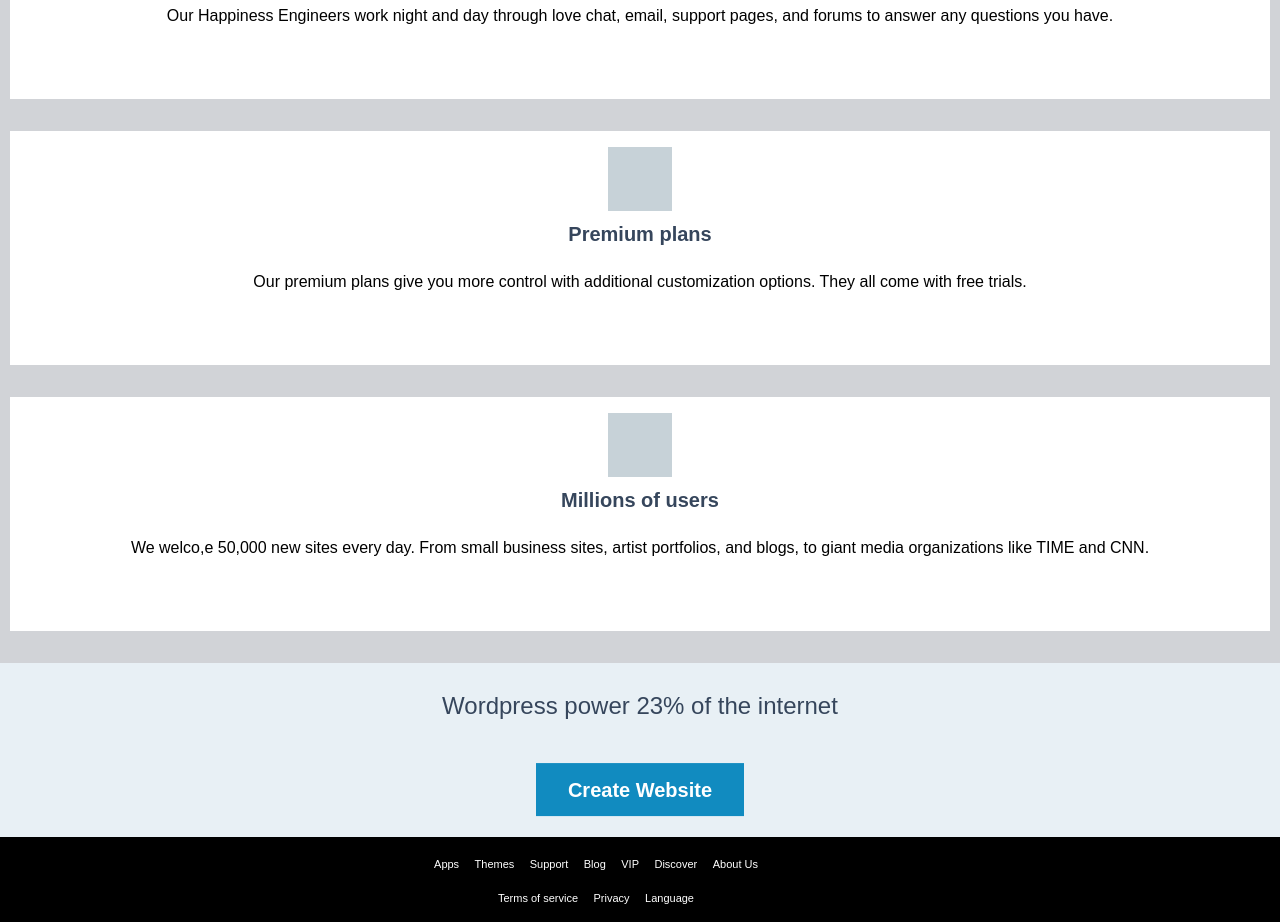
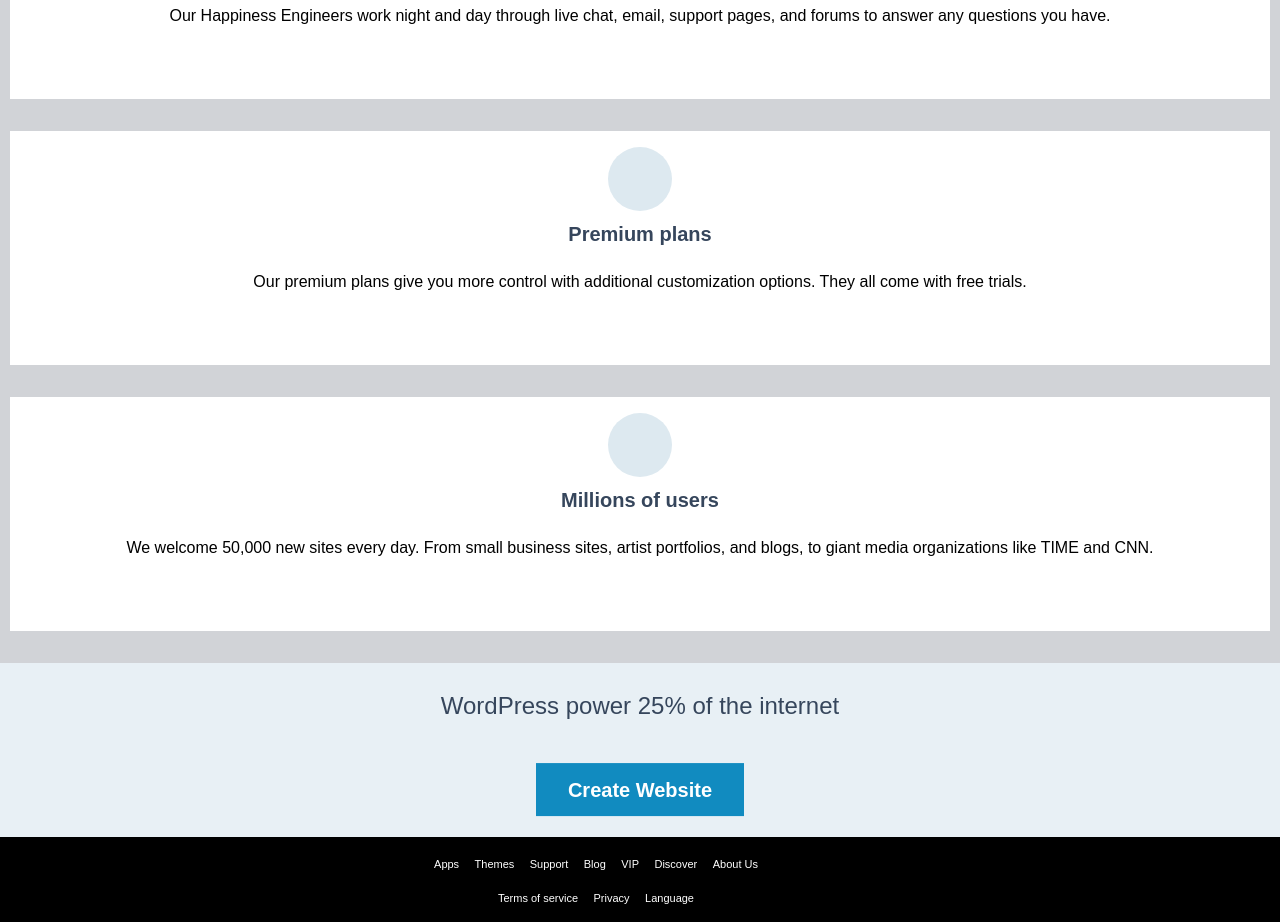
Before and after one commit to brentmartin/mobile-layout-2, a plain HTML site: page index.html in a window 1280 px wide. Shown: the part 2147-3069 px from the top of the page. Drawn offline with Linux system fonts and the light colour scheme.

Commit message:
Rounded content icons. Edited all content for errors

```diff
--- a/index.html
+++ b/index.html
@@ -54,7 +54,7 @@
 			</div>
 		</div>
 
-		<p>WordPress.com is the easiest way to create a free website or blog. It's a powerful hosting platform that grows with you.</p>
+		<p>WordPress.com is the easiest way to create a free website or blog. It’s a powerful hosting platform that grows with you.</p>
 
 		<div class="content">
 			<div class="content-items">
@@ -66,7 +66,7 @@
 				<div class="content-items-selection">
 					<span class="content-items-selection-icon"></span>
 					<h1>Your own domain name</h1>
-					<p>We'll set up and configure your custom domain so that you can start using it in seconds</p>
+					<p>We’ll set up and configure your custom domain so that you can start using it in seconds.</p>
 				</div>
 				<div class="content-items-selection">
 					<span class="content-items-selection-icon"></span>
@@ -76,7 +76,7 @@
 				<div class="content-items-selection">
 					<span class="content-items-selection-icon"></span>
 					<h1>The best support</h1>
-					<p>Our Happiness Engineers work night and day through love chat, email, support pages, and forums to answer any questions you have.</p>
+					<p>Our Happiness Engineers work night and day through live chat, email, support pages, and forums to answer any questions you have.</p>
 				</div>
 				<div class="content-items-selection">
 					<span class="content-items-selection-icon"></span>
@@ -86,12 +86,12 @@
 				<div class="content-items-selection">
 					<span class="content-items-selection-icon"></span>
 					<h1>Millions of users</h1>
-					<p>We welco,e 50,000 new sites every day. From small business sites, artist portfolios, and blogs, to giant media organizations like TIME and CNN.</p>
+					<p>We welcome 50,000 new sites every day. From small business sites, artist portfolios, and blogs, to giant media organizations like TIME and CNN.</p>
 				</div>
 			</div>
 		</div>
 
-		<p>Wordpress power 23% of the internet</p>
+		<p>WordPress power 25% of the internet</p>
 
 		<div class="footer">
 			<div class="footer-button">
--- a/main.css
+++ b/main.css
@@ -171,10 +171,11 @@ body > p {
 
 .content-items-selection-icon {
 	display: block;
-	background-color: #C7D2D8;
+	background-color: #DDE9F0;
 	height: 4em;
 	width: 4em;
 	margin: 0 auto .75em;
+	border-radius: 50%;
 }
 
 .content-items-selection h1 {
```
